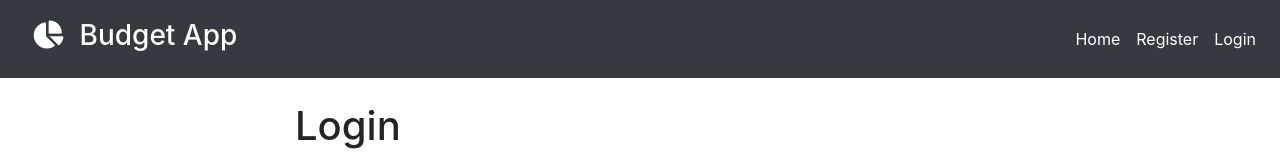
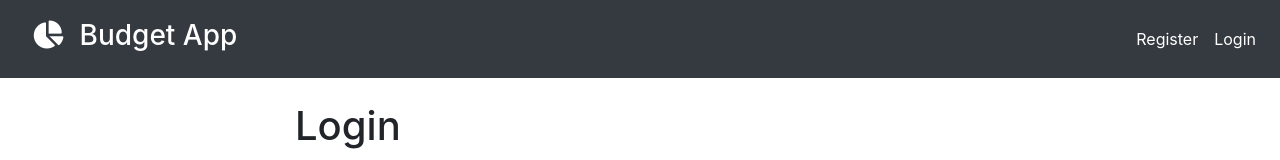
Before and after one commit to mm1123452/budget-app, a React (Create React App) app: page /login in a window 1280 px wide. Shown: the top 160 px of the page. Built offline with nearby package versions, Linux system fonts and the light colour scheme.

Commit message:
implementing register and login functionality

```diff
--- a/src/components/app/App.js
+++ b/src/components/app/App.js
@@ -3,12 +3,14 @@ import Navbar from '../navbar/Navbar'
 import {BrowserRouter as Router, Route, Switch} from 'react-router-dom'
 import BudgetItems from '../budgetItems/BudgetItems'
 import BudgetState from '../../context/budget/budgetState'
+import AuthState from '../../context/auth/authState'
 import Home from '../home/Home'
 import Register  from '../auth/Register'
 import Login  from '../auth/Login'
 
 const App = () => {
   return (
+  	<AuthState>
 	  	<BudgetState>
 		  	<Router>
 			    <Fragment >
@@ -23,6 +25,7 @@ const App = () => {
 			    </Fragment>
 		    </Router>
 		</BudgetState>
+	</AuthState>
   );
 }
 
--- a/src/components/auth/Login.js
+++ b/src/components/auth/Login.js
@@ -1,7 +1,10 @@
-import React, {useState} from 'react'
+import React, {useState, useContext, useEffect} from 'react'
 import ErrorComponent from '../error/Error.js'
+import AuthContext from '../../context/auth/authContext'
 
-const Login = () => {
+
+const Login = (props) => {
+	const authContext = useContext(AuthContext)
 	const [user,setUser]  = useState({
 		email: '',
 		password:'',
@@ -9,6 +12,14 @@ const Login = () => {
 	const [error, setError] = useState(false)
 	const [errorMessage, setErrorMessage] = useState('')
 	const { email, password} = user
+
+	const {login, isAuthenticated} = authContext
+
+	useEffect(() => {
+		if(isAuthenticated) {
+			props.history.push('/')
+		}
+	},[isAuthenticated, props.history])
 
 	const onChange = e => setUser({...user, [e.target.name]: e.target.value })
 
@@ -19,6 +30,7 @@ const Login = () => {
 			setError(true)
 		}  else {
 			setError(false)
+			login({email,password})
 			console.log('Login user')
 		}
 	}
--- a/src/components/auth/Register.js
+++ b/src/components/auth/Register.js
@@ -1,8 +1,9 @@
-import React, {useState} from 'react'
+import React, {useState, useContext,useEffect} from 'react'
 import ErrorComponent from '../error/Error.js'
-import {register} from '../../api/api'
+import AuthContext from '../../context/auth/authContext'
 
-const Register = () => {
+const Register = (props) => {
+	const authContext = useContext(AuthContext)
 	const [user,setUser]  = useState({
 		name: '',
 		email: '',
@@ -11,8 +12,15 @@ const Register = () => {
 	})
 	const [error, setError] = useState(false)
 	const [errorMessage, setErrorMessage] = useState('')
+	const {name, email, password, password2} = user
 
-	const {name, email, password, password2} = user
+	const {register, isAuthenticated} = authContext
+
+	useEffect(() => {
+		if(isAuthenticated) {
+			props.history.push('/')
+		}
+	},[isAuthenticated, props.history])
 
 	const onChange = e => setUser({...user, [e.target.name]: e.target.value })
 
@@ -26,8 +34,7 @@ const Register = () => {
 			setError(true)
 		} else {
 			setError(false)
-			const data = {name,email,password}
-			register(data)
+			register({name,email,password})
 			console.log('Register submit')
 		}
 	}
--- a/src/components/home/Home.js
+++ b/src/components/home/Home.js
@@ -1,10 +1,16 @@
-import React, {useContext} from 'react'
+import React, {useContext,useEffect} from 'react'
 import BudgetContext from '../../context/budget/budgetContext'
+import AuthContext from '../../context/auth/authContext'
 
 const Home = () => {
 	const budgetContext = useContext(BudgetContext)
+	const authContext = useContext(AuthContext)
 
 	const {budget} = budgetContext;
+
+	useEffect(() => {
+		authContext.loadUser(localStorage.getItem('token'))
+	}, [])
 
 	const budgetList = budget.length > 0 ? budget.map(budget => (
 			<li key={budget.id} className="list-group-item">{budget.name}</li>
--- a/src/components/navbar/Navbar.js
+++ b/src/components/navbar/Navbar.js
@@ -1,19 +1,40 @@
-import React from 'react';
+import React, {Fragment, useContext} from 'react';
 import './Navbar.css'
 import {Link} from 'react-router-dom'
+import AuthContext from '../../context/auth/authContext'
 
-const Navbar  = () => (
+const Navbar  = () => {
+	const authContext = useContext(AuthContext)
+
+	const {logout, user, isAuthenticated} = authContext
+
+	const handleLogout =() => {
+		logout()
+	}
+
+	const authLinks = (
+		<Fragment>
+			<li><Link to="/">Home</Link></li>
+			<li><a onClick={handleLogout} href="#!">Logout</a></li>
+		</Fragment>
+	)
+
+	const guestLinks = (
+		<Fragment>
+			<li><Link to="/register">Register</Link></li>
+	       <li><Link to="/login">Login</Link></li>
+		</Fragment>
+	)
+
+return (
 	<nav className="navbar navbar-dark bg-dark">
 		<h3 className="title">
 			<i className="fas fa-chart-pie fa-md icon"/>
 			Budget App
 		</h3>
 		<ul>
-	      <li><Link to="/">Home</Link></li>
-	       <li><Link to="/register">Register</Link></li>
-	        <li><Link to="/login">Login</Link></li>
+	       {isAuthenticated ? authLinks : guestLinks}
 	    </ul>
 	</nav>
-)
-
+)}
 export default Navbar;
--- /dev/null
+++ b/src/context/auth/authContext.js
@@ -0,0 +1,5 @@
+import {createContext} from 'react'
+
+const authContext = createContext()
+
+export default authContext;
--- /dev/null
+++ b/src/context/auth/authReducer.js
@@ -0,0 +1,41 @@
+import {
+	REGISTER_SUCCESS,REGISTER_FAIL,USER_LOADED,
+	AUTH_ERROR,LOGIN_SUCCESS,LOGIN_FAIL,LOGOUT
+} from '../types'
+
+export default (state, action) => {
+	switch(action.type) {
+		case USER_LOADED:
+			return {
+			  ...state,
+			  isAuthenticated: true,
+		      loading:false,
+		      user:action.payload
+			}
+		case REGISTER_SUCCESS:
+		case LOGIN_SUCCESS:
+			localStorage.setItem('token',action.payload.token)
+			return {
+			  ...state,
+			  ...action.payload,
+			  isAuthenticated: true,
+		      loading:false
+			}
+		case REGISTER_FAIL:
+		case AUTH_ERROR:
+		case LOGIN_FAIL:
+		case LOGOUT:
+			localStorage.removeItem('token')
+			return {
+			  ...state,
+			  token:null,
+			  isAutheticated: false,
+		      loading:false,
+		      user:null,
+		      error: action.payload
+			}
+
+		default:
+			return state;
+	}
+}
--- /dev/null
+++ b/src/context/auth/authState.js
@@ -0,0 +1,121 @@
+import React, {useReducer} from 'react'
+import authContext from './authContext'
+import authReducer from './authReducer'
+import {
+	REGISTER_SUCCESS,REGISTER_FAIL,USER_LOADED,
+	AUTH_ERROR,LOGIN_SUCCESS,LOGIN_FAIL,LOGOUT
+} from '../types'
+
+const AuthState = props => {
+	const initialState = {
+		token: localStorage.getItem('token'),
+		isAuthenticated: null,
+		loading: true,
+		user:null,
+		error: null
+	}
+	const [state, dispatch] = useReducer(authReducer, initialState)
+
+	//TODO refactor
+	const createRequest  = (url,method, data, token) => {
+		let customHeader = new Headers({'Content-Type': 'application/json'})
+
+		if (token) {
+			customHeader.append('x-auth-token', token)
+		} else {
+			customHeader.delete('x-auth-token')
+		}
+
+		const myInit = {
+			method: method,
+			body: data ? JSON.stringify(data): null,
+			headers: customHeader
+		}
+		return fetch(url,myInit)
+	}
+
+	const register = async (userData) => {
+		try {
+			const response = await createRequest('api/users','POST',userData)
+			const data = await response.json()
+			console.log(response)
+			console.log(data)
+
+			dispatch({
+				type: REGISTER_SUCCESS,
+				payload: data
+			})
+
+			loadUser(localStorage.getItem('token'))
+		} catch (err) {
+			console.error(err)
+			dispatch({
+				type: REGISTER_FAIL,
+				payload: err.response
+			})
+		}
+	}
+
+	const login = async (userData) => {
+		try {
+			const response = await createRequest('api/auth','POST',userData)
+			const data = await response.json()
+			console.log(response)
+			console.log(data)
+
+			dispatch({
+				type: LOGIN_SUCCESS,
+				payload: data
+			})
+
+			loadUser(localStorage.getItem('token'))
+		} catch (err) {
+			console.error(err)
+			dispatch({
+				type: LOGIN_FAIL,
+				payload: err.response
+			})
+		}
+	}
+
+
+	const loadUser = async (token) => {
+		try {
+			const response = await createRequest('api/auth','GET',null,token)
+			const data = await response.json()
+			console.log(response)
+			console.log(data)
+
+			dispatch({
+				type: USER_LOADED,
+				payload: data
+			})
+		} catch (err) {
+			console.error(err)
+			dispatch({
+				type: AUTH_ERROR
+			})
+		}
+	}
+
+	const logout = async (token) => {dispatch({type: LOGOUT})}
+
+	return (
+		<authContext.Provider
+			value={{
+				token: state.token,
+				isAuthenticated: state.isAuthenticated,
+				user: state.user,
+				loading: state.loading,
+				error: state.error,
+				register,
+				loadUser,
+				login,
+				logout
+			}}>
+			{props.children}
+		</authContext.Provider>
+	)
+}
+
+export default AuthState;
--- a/src/context/authContext.js
+++ b/src/context/authContext.js
@@ -1,4 +1,4 @@
-import React,{createContext, Component} from 'react'
+/*import React,{createContext, Component} from 'react'
 
 const AuthContext = createContext()
 
@@ -17,4 +17,4 @@ class Provider extends Component {
 	}
 }
 
-export default Provider
+export default Provider*/
--- a/src/context/types.js
+++ b/src/context/types.js
@@ -2,3 +2,13 @@ export const CREATE_BUDGET = 'CREATE_BUDGET'
 export const ADD_BUDGET_ITEM = 'ADD_BUDGET_ITEM'
 export const DELETE_BUDGET_ITEM = 'DELETE_BUDGET_ITEM'
 export const UPDATE_BUDGET_ITEM = 'UPDATE_BUDGET_ITEM'
+
+
+
+export const REGISTER_SUCCESS = 'REGISTER_SUCCESS'
+export const REGISTER_FAIL = 'REGISTER_FAIL'
+export const USER_LOADED = 'USER_LOADED'
+export const AUTH_ERROR = 'AUTH_ERROR'
+export const LOGIN_SUCCESS = 'LOGIN_SUCCESS'
+export const LOGIN_FAIL = 'LOGIN_FAIL'
+export const LOGOUT = 'LOGOUT'
```
Lines whose indentation alone changed are shown as unchanged.
